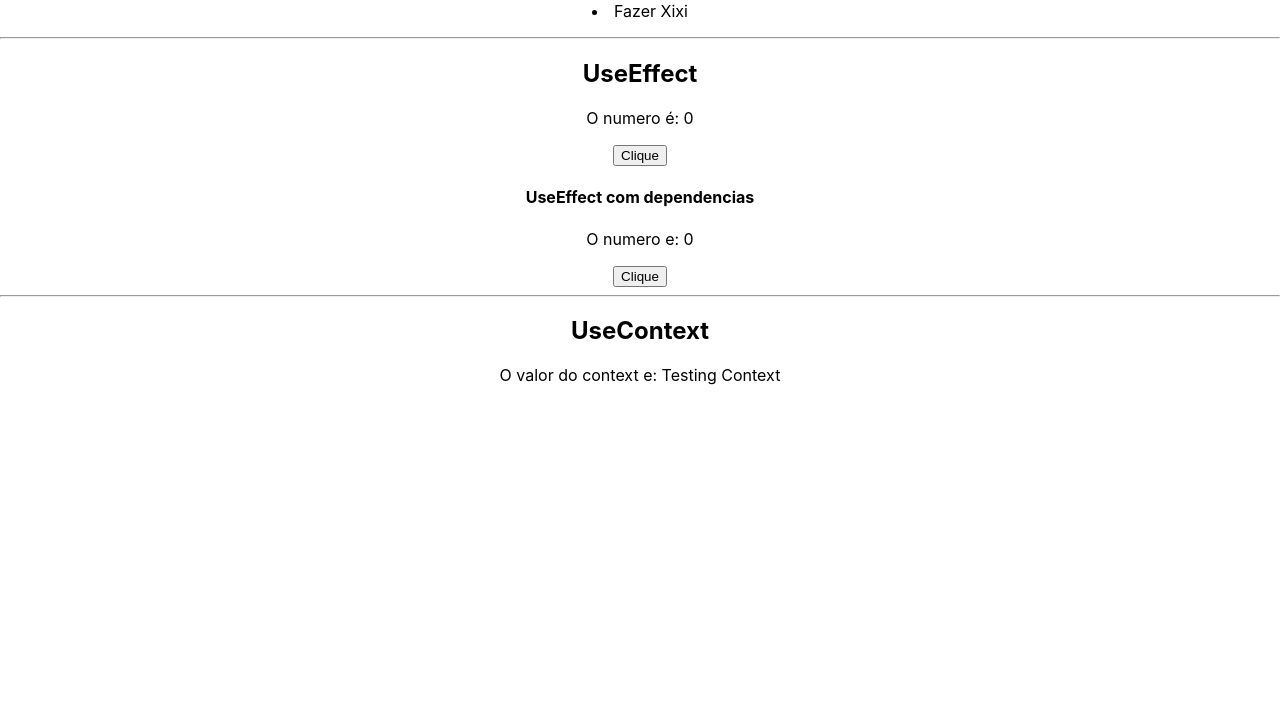
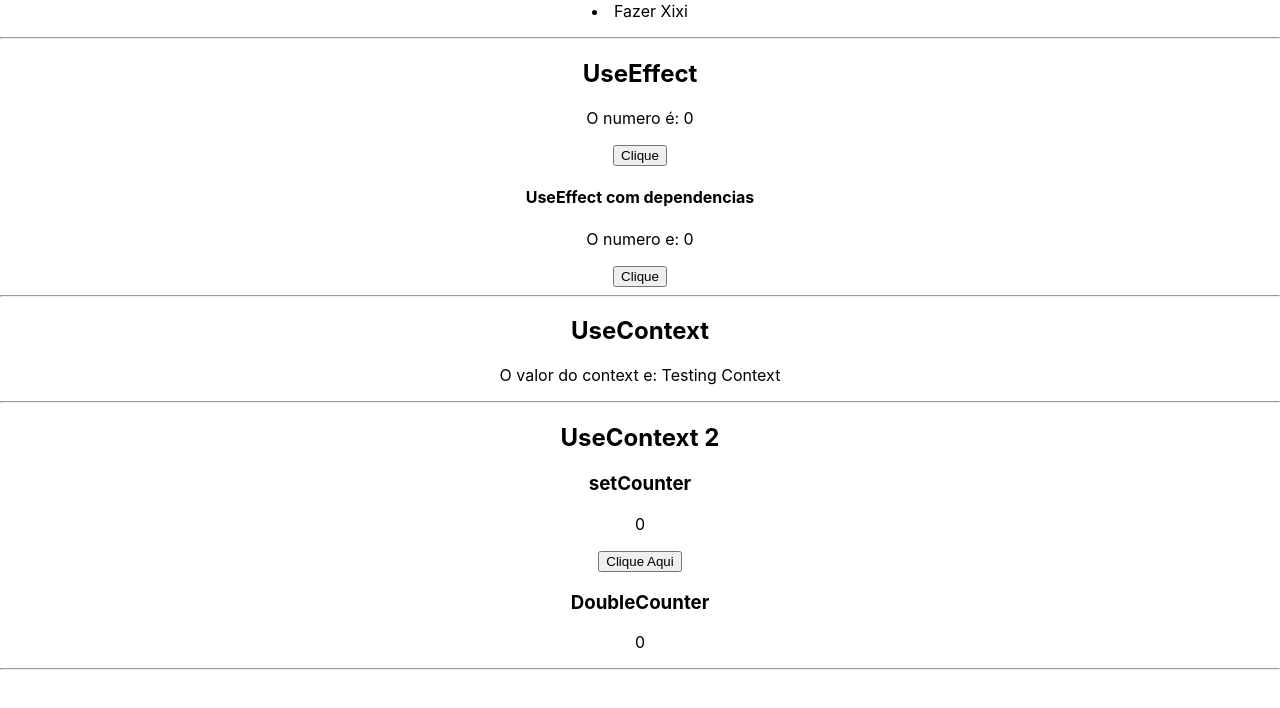
Before and after one commit to fescarvalho/hooksReact, a React (Create React App) app: page / in a window 1280 px wide. Shown: the part 529-1237 px from the top of the page. Built offline with nearby package versions, Linux system fonts and the light colour scheme.

Commit message:
useContext

```diff
--- a/src/App.js
+++ b/src/App.js
@@ -6,11 +6,14 @@ import Home from '../src/pages/Home'
 import About from '../src/pages/About'
 import { HookUseContext } from './components/HookUseContext'
 
+import { CounterContextProvider } from './context/CounterContext'
+
 function App() {
   return (
     <div className="App">
       <h1>useState</h1>
       <HookUseContext>
+        <CounterContextProvider>
           <BrowserRouter>
             <ul>
               <li>
@@ -26,6 +29,7 @@ function App() {
               <Route path="/about" element={<About />} />
             </Routes>
           </BrowserRouter>
+        </CounterContextProvider>
       </HookUseContext>
     </div>
   )
--- /dev/null
+++ b/src/components/CounterClick.js
@@ -0,0 +1,16 @@
+import { useContext } from 'react'
+import { CounterContext } from '../context/CounterContext'
+
+const CounterClick = () => {
+  const { counter, incrementCounter } = useContext(CounterContext)
+
+  return (
+    <div>
+      <h3>setCounter</h3>
+      <p>{counter}</p>
+      <button onClick={incrementCounter}>Clique Aqui</button>
+    </div>
+  )
+}
+
+export default CounterClick
--- /dev/null
+++ b/src/components/DoubleCounterClick.js
@@ -0,0 +1,14 @@
+import { useContext } from 'react'
+import { CounterContext } from '../context/CounterContext'
+
+const DoubleCounterClick = () => {
+  const { doubleCounter } = useContext(CounterContext)
+  return (
+    <div>
+      <h3>DoubleCounter</h3>
+      <p>{doubleCounter}</p>
+    </div>
+  )
+}
+
+export default DoubleCounterClick
--- /dev/null
+++ b/src/context/CounterContext.js
@@ -0,0 +1,24 @@
+import { createContext, useEffect, useState } from 'react'
+
+export const CounterContext = createContext()
+
+export const CounterContextProvider = ({ children }) => {
+  const [counter, setCounter] = useState(0)
+  const [doubleCounter, setDoubleCounter] = useState(0)
+
+  function incrementCounter() {
+    setCounter(counter + 1)
+  }
+
+  useEffect(() => {
+    setDoubleCounter(counter * 2)
+  }, [counter])
+
+  return (
+    <CounterContext.Provider
+      value={{ counter, incrementCounter, doubleCounter, setCounter }}
+    >
+      {children}
+    </CounterContext.Provider>
+  )
+}
--- a/src/pages/Home.js
+++ b/src/pages/Home.js
@@ -1,11 +1,13 @@
 import HooksUseEffect from '../components/HooksUseEffect'
 import HookUseReducer from '../components/HookUseReducer'
-import HookUseReducerMeu from '../components/HookUseReducerMeu'
+/* import HookUseReducerMeu from '../components/HookUseReducerMeu' */
 import HookUseState from '../components/HookUseState'
 
 //context
 import { useContext } from 'react'
 import { SomeContext } from '../components/HookUseContext'
+import CounterClick from '../components/CounterClick'
+import DoubleCounterClick from '../components/DoubleCounterClick'
 
 const Home = () => {
   const { contextValue } = useContext(SomeContext)
@@ -19,6 +21,11 @@ const Home = () => {
       {/* UseContext */}
       <h2>UseContext</h2>
       <p>O valor do context e: {contextValue}</p>
+      <hr />
+      <h2>UseContext 2</h2>
+      <CounterClick />
+      <DoubleCounterClick />
+      <hr />
     </>
   )
 }
```
Lines whose indentation alone changed are shown as unchanged.
